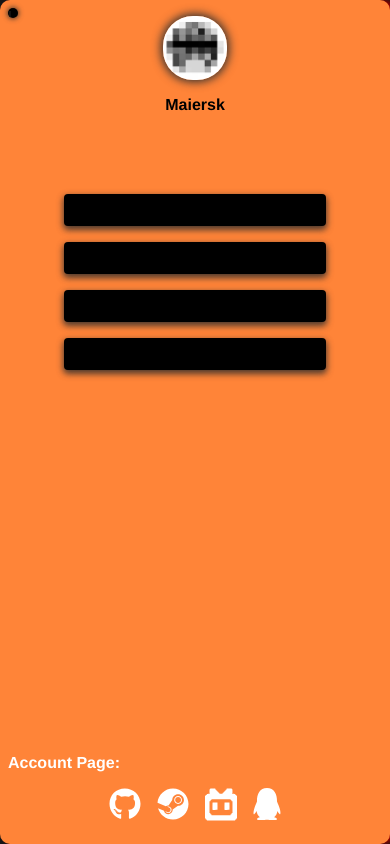
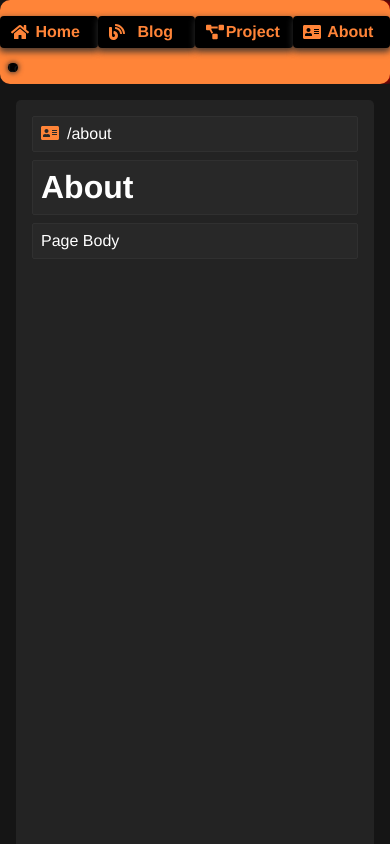
Before and after one commit to maiersk/myblog, a Vue app: page /about in a window 390 px wide. Built offline with nearby package versions, Linux system fonts and the light colour scheme.

Commit message:
页面适配小屏幕

```diff
--- a/public/scss/global.scss
+++ b/public/scss/global.scss
@@ -30,14 +30,24 @@ body { background-color: $main_bg_color;}
 
     .page-theme {
       height: 100%;
-      padding: 1rem;
+      padding: 0.5rem;
       border-radius: 5px;
       background: $main_page_bg_color;
-      > div {
+
+      .path {
+        .faicon {
+          color: $navbar_bg_color;
+        }
+      }
+      > main {
+        margin: 0.5rem;
         padding: 0.5rem;
         background-color: $main_page_el_color;
         border: 1px solid #303030;
         border-radius: 2px;
+      }
+      > div {
+        @extend main;
       }
     }
   }
@@ -48,13 +58,19 @@ body { background-color: $main_bg_color;}
 
     > aside {
       width: 100vw;
+      height: 10vh;
       border-radius: 10px;
 
-      footer {
-        width: 100vw;
-      }
+      // footer {
+      // }
     }
     > main {
+      position: fixed;
+      top: 10vh;
+      width: 100vw;
+      height: 100vh !important;
+      margin-left: 0 !important;
+      overflow-y: auto;
 
       .page-theme {
 
--- a/src/components/account_icon.vue
+++ b/src/components/account_icon.vue
@@ -46,6 +46,11 @@ export default {
 <style lang="scss" scoped>
 .part_account {
   margin-bottom: 1rem;
+  text-align: center;
+
+  span {
+    font-weight: bolder;
+  }
   div {
     margin-top: 0.5rem;
     display: flex;
@@ -64,10 +69,11 @@ export default {
       }
     }
   }
+}
 
-  span {
-    margin-left: 0.5rem;
-    font-weight: bolder;
+@media (max-width: 768px) {
+  .part_account {
+    display: none;
   }
 }
 </style>
--- a/src/components/navbar.vue
+++ b/src/components/navbar.vue
@@ -2,9 +2,9 @@
   <div class="navbar">
     <ul class="c_ul">
       <li v-for="link in navlinks" :key="link">
-        <router-link :to="link.to">
-          <faIcon class="faicon" :icon="link.icon" />
-          <span>{{link.title}}</span>
+        <router-link :to="link.path">
+          <faIcon class="faicon" :icon="link.meta.icon" />
+          <span>{{link.meta.title}}</span>
         </router-link>
       </li>
     </ul>
@@ -53,20 +53,47 @@ export default {
         color: $navbar_bg_color;
         text-decoration: none;
         font-weight: bold;
-        width: 50%;
-        margin: 0 auto;
+        width: 100%;
         display: flex;
+        justify-content: center;
         align-items: center;
         transition: all 0.3s ease;
 
         .faicon {
-          width: 40%;
+          width: 18px;
           text-align: center;
         }
         span {
+          width: 30%;
           @extend .faicon;
         }
       }
     }
   }
+
+  @media (max-width: 768px) {
+    .navbar {
+      position: fixed;
+      top: 0;
+      margin: 0;
+      margin-top: 1rem;
+
+      ul {
+        margin-top: 0;
+        width: 100vw;
+
+        li {
+          margin-top: 0rem;
+          width: 25%;
+          float: left;
+        }
+        a {
+
+          span {
+            width: 60%;
+          }
+        }
+      }
+    }
+  }
 </style>
--- a/src/components/presonal.vue
+++ b/src/components/presonal.vue
@@ -47,8 +47,8 @@ export default {
     position: absolute;
     top: 0;
     left: 0;
-    width: 10px;
-    height: 10px;
+    width: 0.6rem;
+    height: 0.6rem;
     border-radius: 100%;
     background: black;
     color: #151515;
@@ -63,6 +63,7 @@ export default {
     text-align: center;
   }
   .login:active {
+    height: 1.5rem;
     background-color: #232323;
   }
 
@@ -86,4 +87,28 @@ export default {
       }
     }
   }
+
+  @media (max-width: 768px) {
+    .login {
+      position: absolute;
+      top: 6.5vh;
+      font-size: 10px;
+    }
+    .login:hover {
+      width: 3rem;
+      height: 0.8rem;
+    }
+    .login:active {
+      height: 0.5rem;
+    }
+    .presonal {
+      padding: 0.1rem;
+      #avatar {
+        display: none;
+      }
+      #name {
+        display: none;
+      }
+    }
+  }
 </style>
```
